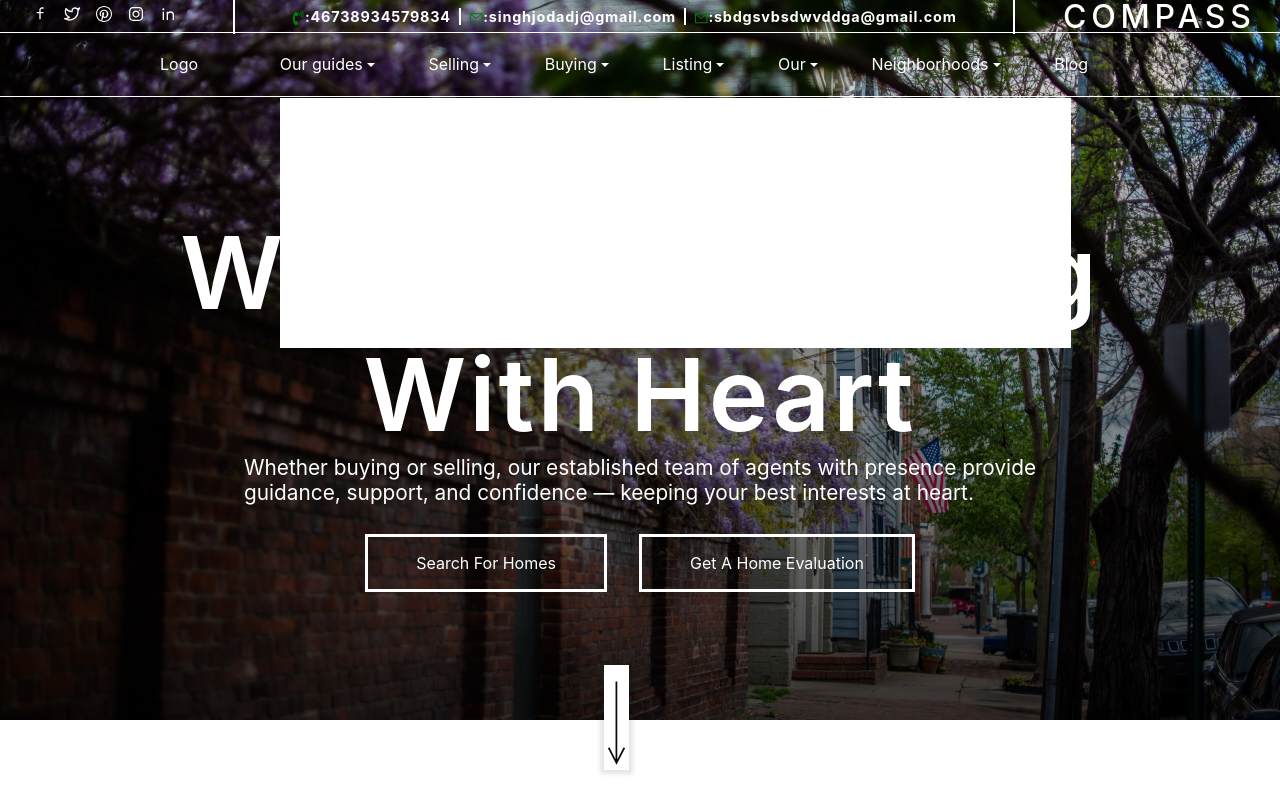
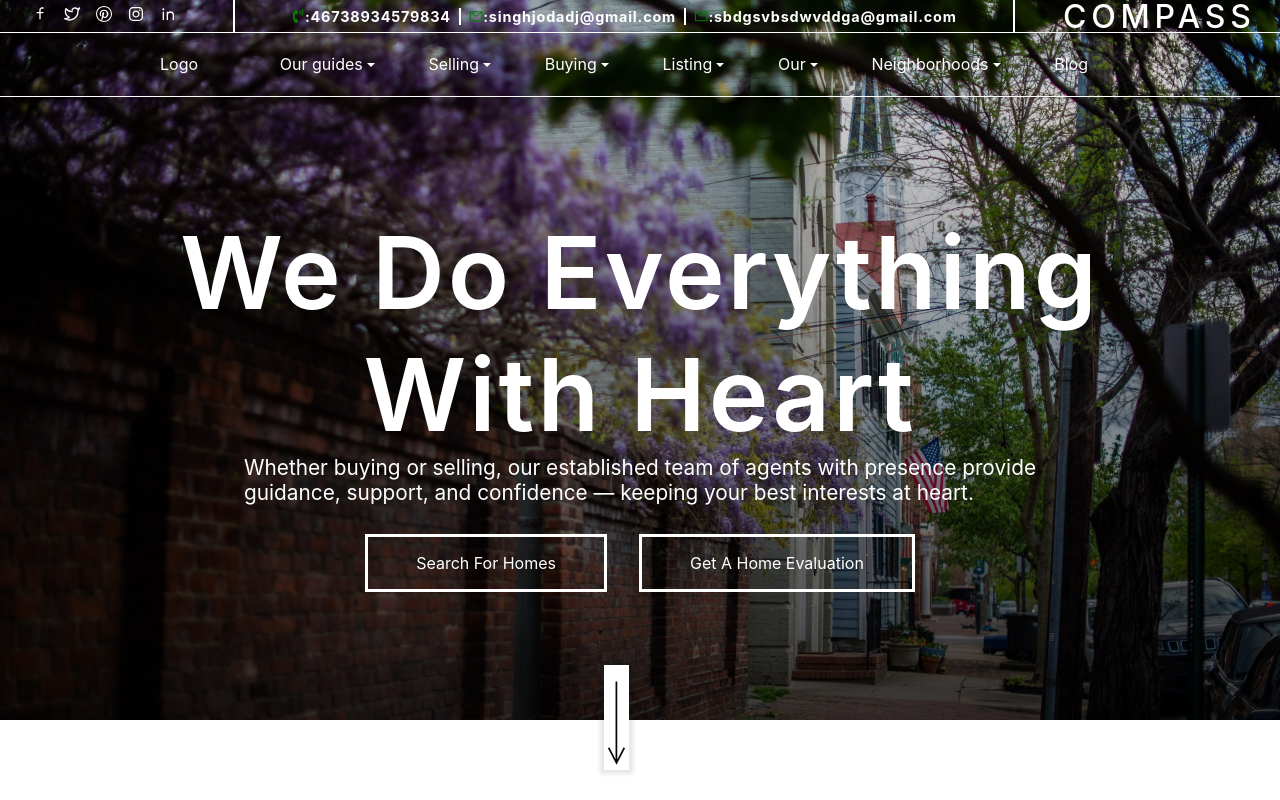
Before and after one commit to happy315/react-real-estate, a React (Create React App) app: page / in a window 1280 px wide. Shown: the top 800 px of the page. Built offline with nearby package versions, Linux system fonts and the light colour scheme.

Commit message:
Build:working on dropdowns

```diff
--- a/src/components/Header/MainNav.jsx
+++ b/src/components/Header/MainNav.jsx
@@ -1,11 +1,10 @@
-import React ,{ useRef,useEffect } from "react";
+import React, { useRef, useEffect } from "react";
 import { Link } from "react-router-dom";
 import styled from "styled-components";
 import { IoMdArrowDropdown } from "react-icons/io";
 
-const FullNav = styled.div``;
 const Nav = styled.ul`
-  width:100vw;
+  width: 100vw;
   position: fixed;
   top: 2rem;
   left: 0;
@@ -26,70 +25,71 @@ const Nav = styled.ul`
   }
 `;
 const Dropdown = styled.ul`
-
   position: absolute;
-  top:4.1rem;
+  top: 4.1rem;
   width: 200px;
-  height: 250px;
   padding: 0rem 1rem;
-  display: flex;
+  display: none;
   flex-direction: column;
-  align-items: center;
+  align-items: flex-start;
   z-index: 99;
   background-color: var(--primary-background-color);
-  color:black;
-
+  color: black;
+  padding: 1rem 0.5rem;
+  box-shadow: 0 0 8px 4px rgb(0 0 0 / 20%);
+  .active {
+    display: flex;
+  }
 `;
 
 const StyledLink = styled(Link)`
   color: var(--secondary-background-color);
   text-decoration: none;
   cursor: pointer;
-
+  font-size: 0.9rem;
+  font-weight: 500;
+  margin: 0.35rem 0rem;
+`;
+const DLink = styled.li`
+  &:hover > ul{
+  display: flex;
+ }
 `;
 
 const MainNav = () => {
-
   const navref = useRef();
   useEffect(() => {
-    const li = document.querySelectorAll('ul >li');
+    const li = document.querySelectorAll(".nav >li");
 
-
-    window.addEventListener('scroll', function () {
+    window.addEventListener("scroll", function () {
       if (window.scrollY > 0) {
-        navref.current.style.backgroundColor = 'white';
-        navref.current.style.borderBottom = '0.1rem solid black';
-        navref.current.style.borderTop = '0.1rem solid black';
-        navref.current.style.transition = '0.1s all';
+        navref.current.style.backgroundColor = "white";
+        navref.current.style.borderBottom = "0.1rem solid black";
+        navref.current.style.borderTop = "0.1rem solid black";
+        navref.current.style.transition = "0.1s all";
         li.forEach((listItem) => {
-          listItem.style.color = 'black'
-        })
+          listItem.style.color = "black";
+        });
       } else if (window.scrollY === 0) {
-        navref.current.style.backgroundColor = 'transparent';
-        navref.current.style.borderTop = 'none';
-        navref.current.style.borderBottom = '0.1rem solid white';
-        navref.current.style.transition = '0.1s all';
+        navref.current.style.backgroundColor = "transparent";
+        navref.current.style.borderTop = "none";
+        navref.current.style.borderBottom = "0.1rem solid white";
+        navref.current.style.transition = "0.1s all";
         li.forEach((listItem) => {
-          listItem.style.color = 'white'
-        })
+          listItem.style.color = "white";
+        });
       }
-
-    })
-
     });
-
+  }, []);
 
   return (
-    <FullNav>
     <Nav className="nav" ref={navref}>
       <li style={{ position: "relative", right: "2rem" }}>Logo</li>
-        <li>
+      <DLink>
         Our guides
         <IoMdArrowDropdown style={{ position: "relative", top: "3px" }} />
-          <Dropdown className="d-1">
-            <StyledLink to="/our-lifestyle-guide">
-              Our Lifestyle Guide
-            </StyledLink>
+        <Dropdown>
+          <StyledLink to="/our-lifestyle-guide">Our Lifestyle Guide</StyledLink>
           <StyledLink to="/Our-buying-guide">Our Buying Guide</StyledLink>
           <StyledLink to="/for-sellers">For sellers</StyledLink>
           <StyledLink to="/for-downsizing">For Downsizing</StyledLink>
@@ -99,24 +99,22 @@ const MainNav = () => {
             The Collection Magazine by Compass
           </StyledLink>
         </Dropdown>
-        </li>
+      </DLink>
 
-        <li>
+      <DLink>
         Selling
         <IoMdArrowDropdown style={{ position: "relative", top: "3px" }} />
-          <Dropdown style={{width:'200px',marginRight:'8rem'}}>
+        <Dropdown style={{ width: "200px", marginRight: "8rem" }}>
           <StyledLink to="/selling-with-us">Selling With Us</StyledLink>
           <StyledLink to="/selling-new-homes">Selling New Homes</StyledLink>
-            <StyledLink to="/your-homeworth">
-              What Is Your Home Worth
-            </StyledLink>
+          <StyledLink to="/your-homeworth">What Is Your Home Worth</StyledLink>
           <StyledLink to="/real-estate-assessment">
             Book A Seller's Consultation
           </StyledLink>
         </Dropdown>
-        </li>
+      </DLink>
 
-        <li>
+      <DLink>
         Buying
         <IoMdArrowDropdown style={{ position: "relative", top: "3px" }} />
         <Dropdown>
@@ -130,9 +128,9 @@ const MainNav = () => {
             Book a Buyer's Consultation
           </StyledLink>
         </Dropdown>
-        </li>
+      </DLink>
 
-        <li>
+      <DLink>
         Listing
         <IoMdArrowDropdown style={{ position: "relative", top: "3px" }} />
         <Dropdown>
@@ -156,9 +154,9 @@ const MainNav = () => {
             Sold Listings
           </StyledLink>
         </Dropdown>
-        </li>
+      </DLink>
 
-        <li>
+      <DLink>
         Our
         <IoMdArrowDropdown style={{ position: "relative", top: "3px" }} />
         <Dropdown>
@@ -168,9 +166,7 @@ const MainNav = () => {
           <StyledLink to="/meet-our-real-estate-team/">
             Our Awards & Press
           </StyledLink>
-            <StyledLink to="/client-success-stories/">
-              Success Stories
-            </StyledLink>
+          <StyledLink to="/client-success-stories/">Success Stories</StyledLink>
           <StyledLink to="/our-commitment-to-our-clients/">
             Our Commitment To Our Clients
           </StyledLink>
@@ -184,9 +180,9 @@ const MainNav = () => {
             Looking For A Career In Real Estate?
           </StyledLink>
         </Dropdown>
-        </li>
+      </DLink>
 
-        <li>
+      <DLink>
         Neighborhoods
         <IoMdArrowDropdown style={{ position: "relative", top: "3px" }} />
         <Dropdown>
@@ -197,11 +193,10 @@ const MainNav = () => {
             Our Commitment to the Area
           </StyledLink>
         </Dropdown>
-        </li>
+      </DLink>
 
       <li>Blog</li>
     </Nav>
-    </FullNav>
   );
 };
 export default MainNav;
--- a/src/components/Header/SmallNav.jsx
+++ b/src/components/Header/SmallNav.jsx
@@ -34,13 +34,19 @@ const Contact = styled.div`
   border-left: 2px solid #fff;
   border-right: 2px solid #fff;
   padding: 0.5rem 3rem;
+  display: flex;
+  justify-content: center;
+  align-items: center;
   a {
+    display: flex;
+    align-items: center;
     padding: 0 0.5rem;
     text-decoration: none;
     color: var(--secondary-color);
     font-size: 0.9rem;
     letter-spacing: 0.05rem;
     font-weight: bolder;
+
   }
   a {
     border-right: 2px solid var(--secondary-color);
@@ -105,21 +111,21 @@ const SmallNav = () => {
       <Contact>
         <a href="#phone">
           <FaPhoneVolume
-            style={{ color: "green", position: "relative", top: "3px" }}
+          style={{ color: "green", position: "relative" }}
           />
           :46738934579834
         </a>
 
         <a href="#email">
           <AiOutlineMail
-            style={{ color: "green", position: "relative", top: "3px" }}
+          style={{ color: "green", position: "relative" }}
           />
           :singhjodadj@gmail.com
         </a>
 
         <a href="#email">
           <AiOutlineMail
-            style={{ color: "green", position: "relative", top: "3px" }}
+          style={{ color: "green", position: "relative" }}
           />
           :sbdgsvbsdwvddga@gmail.com
         </a>
```
Lines whose indentation alone changed are shown as unchanged.
